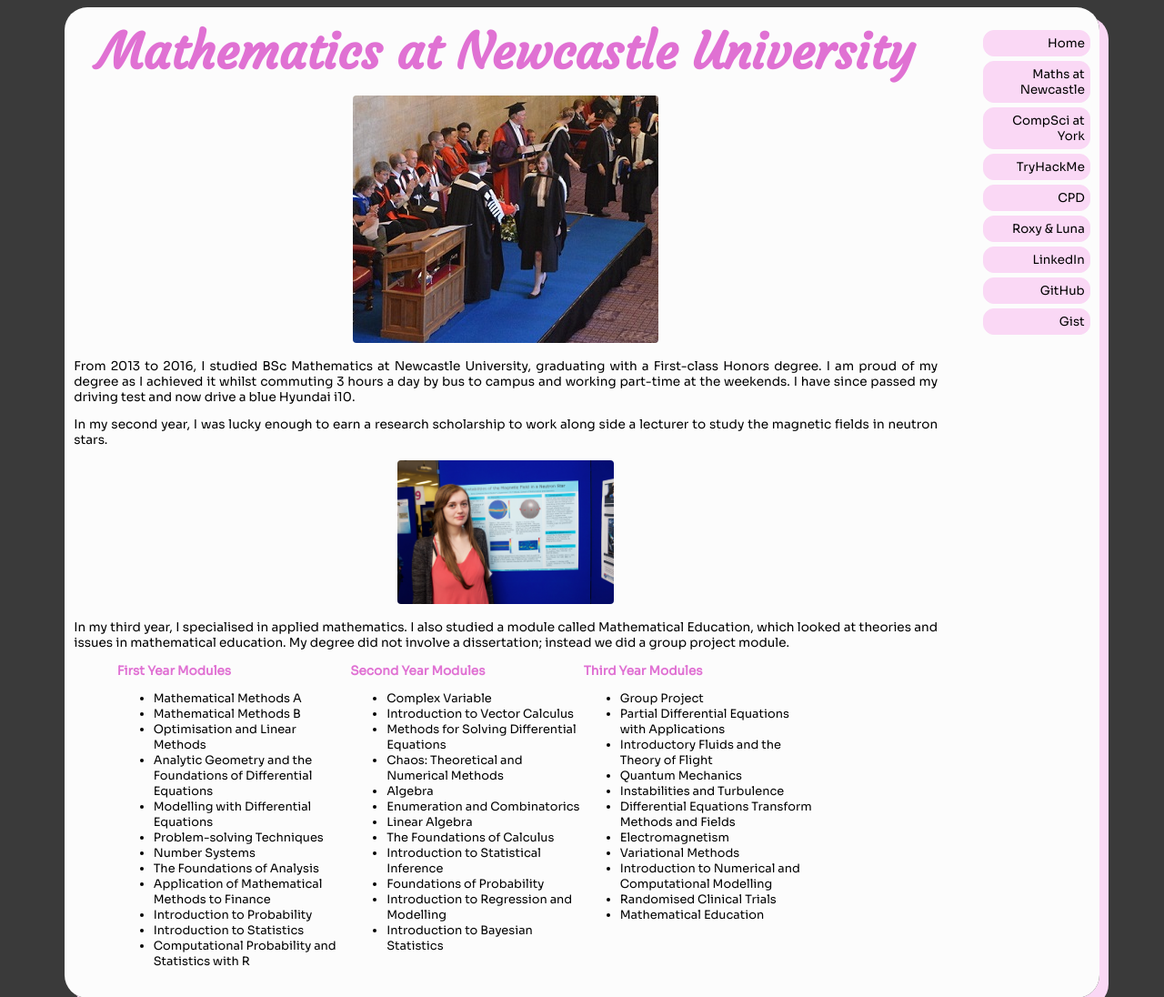
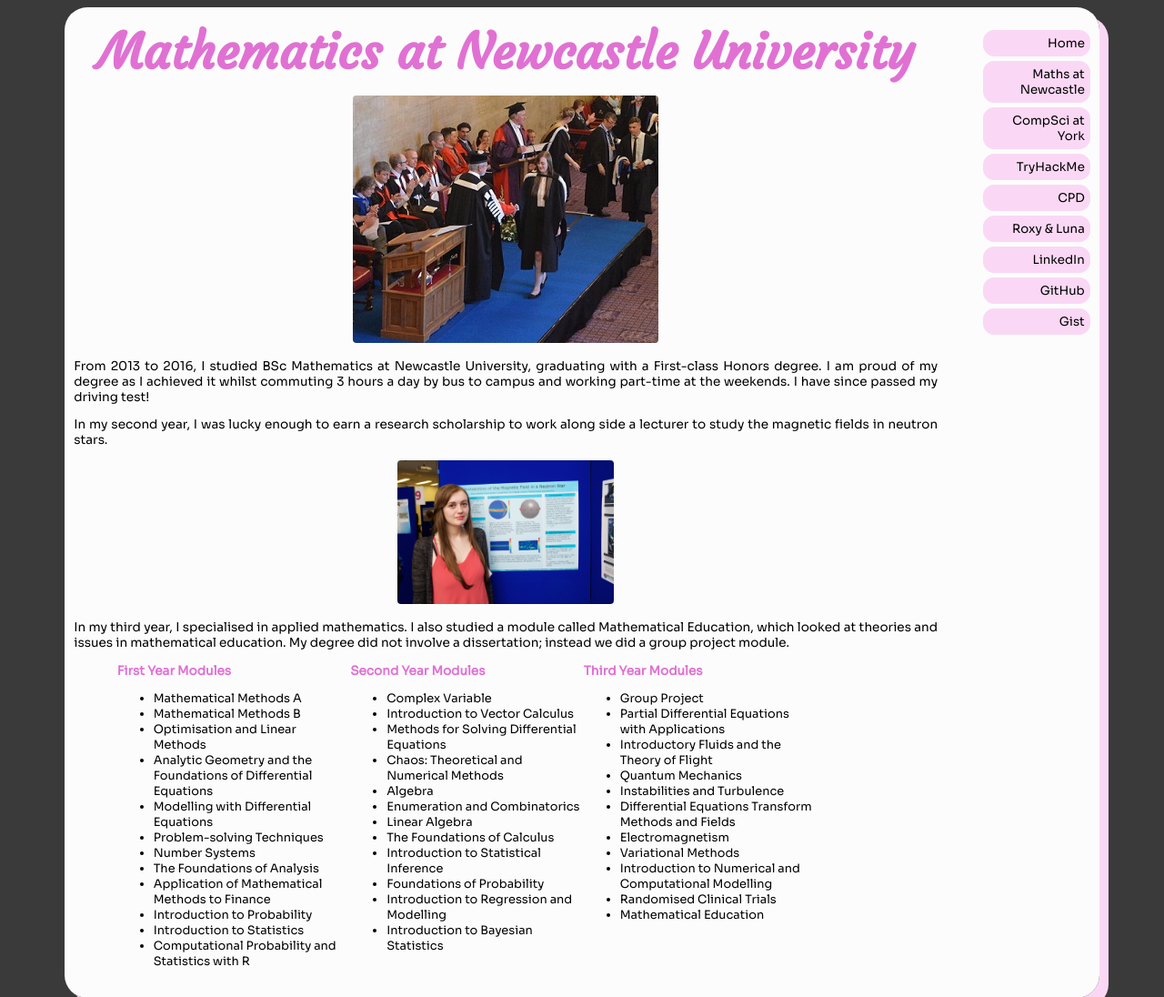
Before and after one commit to drew-bassett/website, a Django app: page /website/newcastle/ in a window 1280 px wide. Shown: the top 1096 px of the page at 91% size. Run offline with Django 4.2, Linux system fonts and the light colour scheme.

Commit message:
Update newcastle.html

```diff
--- a/website/templates/newcastle.html
+++ b/website/templates/newcastle.html
@@ -5,7 +5,7 @@
  <h1>Mathematics at Newcastle University</h1>
     <p>
     <img src="{% static 'images/drewbaxter.jpg' %}" alt="Drew at Graduation"><br/>
-        From 2013 to 2016, I studied BSc Mathematics at Newcastle University, graduating with a First-class Honors degree. I am proud of my degree as I achieved it whilst commuting 3 hours a day by bus to campus and working part-time at the weekends. I have since passed my driving test and now drive a blue Hyundai i10.
+        From 2013 to 2016, I studied BSc Mathematics at Newcastle University, graduating with a First-class Honors degree. I am proud of my degree as I achieved it whilst commuting 3 hours a day by bus to campus and working part-time at the weekends. I have since passed my driving test!
     </p>
     <p>
         In my second year, I was lucky enough to earn a research scholarship to work along side a lecturer to study the magnetic fields in neutron stars.</p>
```
